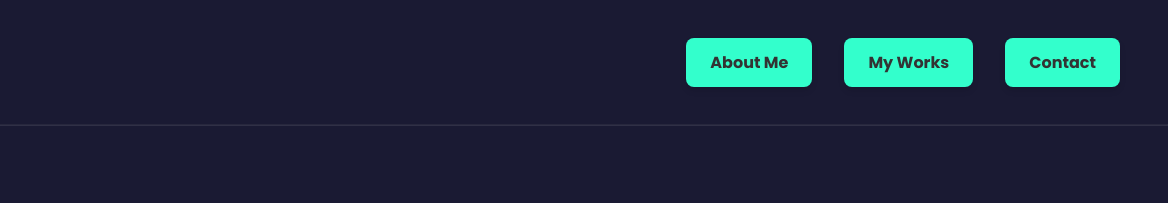
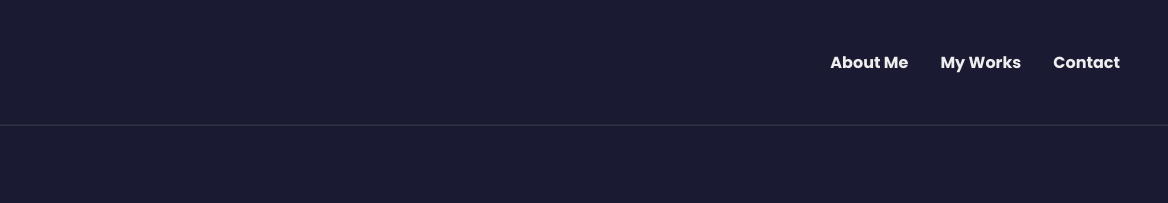
Before and after one commit to turkmani-official-hub/turkmani-portfolio, a plain HTML site: page index.html in a window 1280 px wide. Shown: the top 203 px of the page, 112-1280 px from the left. Drawn offline with Linux system fonts and the light colour scheme.

Commit message:
Replace button links with anchor tags

```diff
--- a/index.html
+++ b/index.html
@@ -12,9 +12,9 @@
         <img src="assets/svg/logo.svg" alt="Turkmani logo" class="logo">
         <nav class="navigation">
             <ul>
-                <li><a href="#aboutme"><button class="my-button">About Me</button></a></li>
-                <li><a href="#myworks"><button class="my-button">My Works</button></a></li>
-                <li><a href="#contactme"><button class="my-button">Contact</button></a></li>
+                <li><a href="#aboutme">About Me</a></li>
+                <li><a href="#myworks">My Works</a></li>
+                <li><a href="#contactme">Contact</a></li>
             </ul>
         </nav>
     </header>
```
